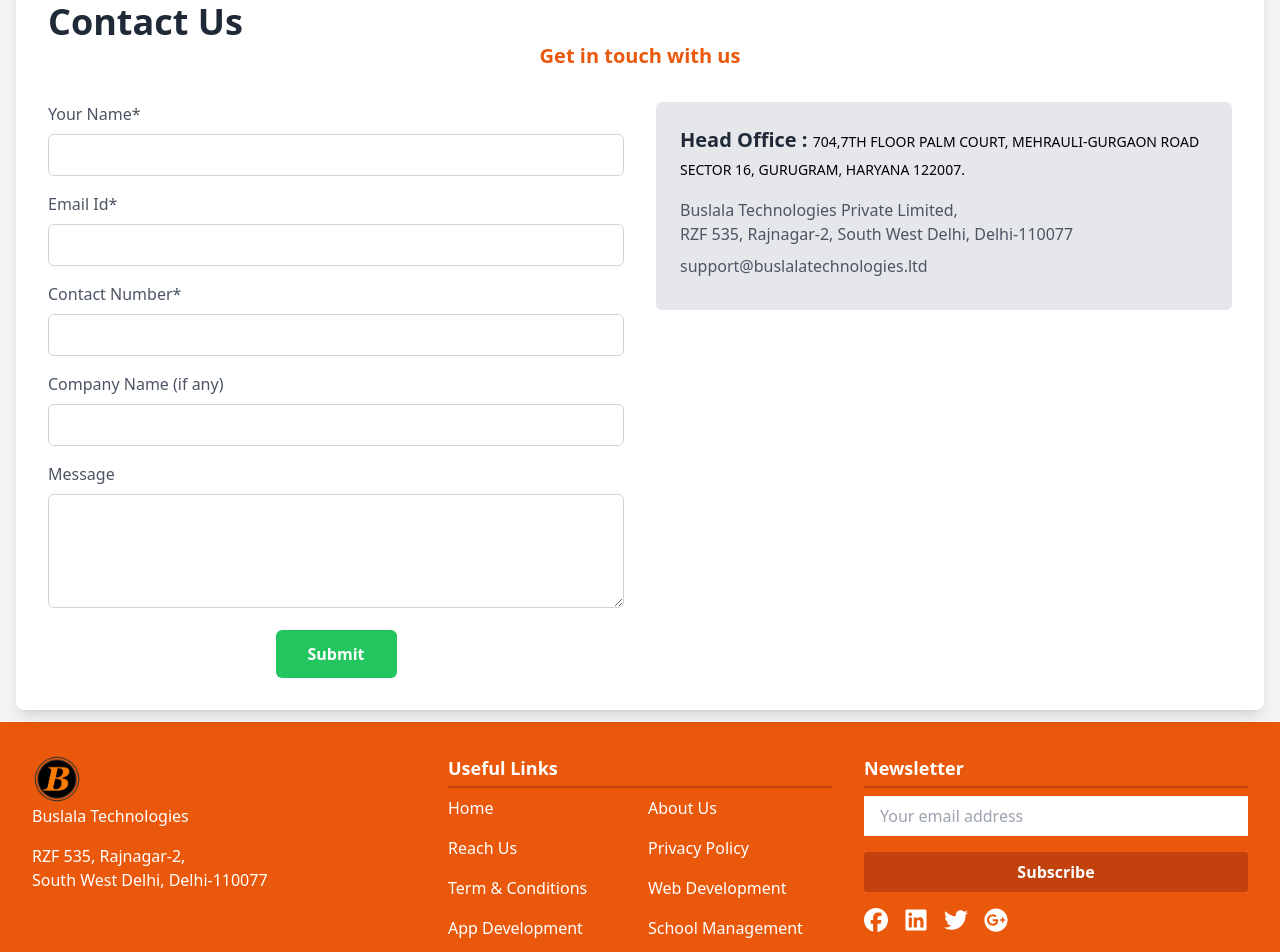
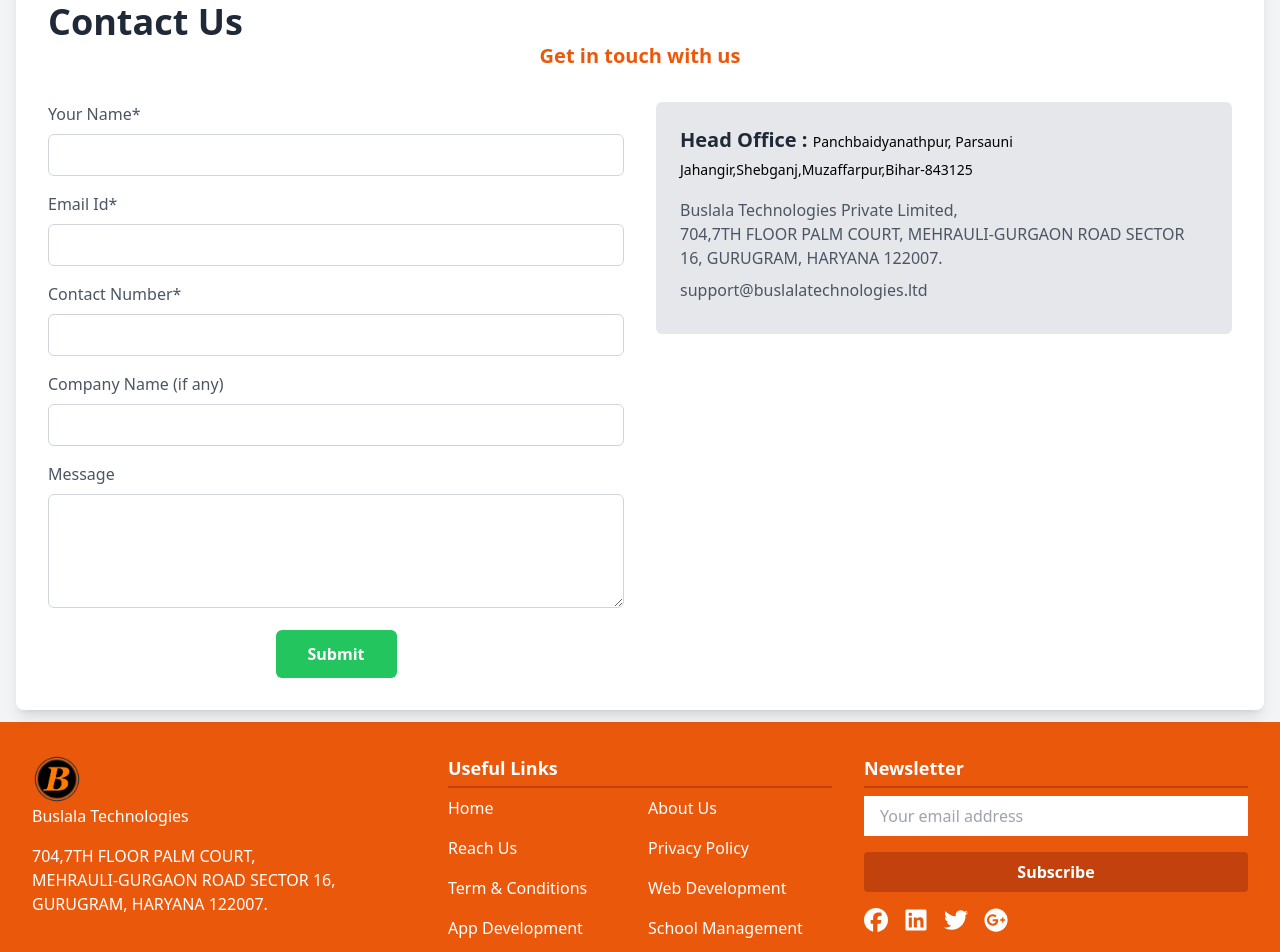
Before and after one commit to Aman121K/Morishsoftech, a React (Create React App) app: page /contact in a window 1280 px wide. Shown: the part 220-1172 px from the top of the page. Built offline with nearby package versions, Linux system fonts and the light colour scheme.

Commit message:
ADDRESS UPDATE

```diff
--- a/src/components/Footer.jsx
+++ b/src/components/Footer.jsx
@@ -21,10 +21,11 @@
             <h4>Buslala Technologies</h4>
           </NavLink>
           <p>
-          RZF 535, Rajnagar-2,
+          704,7TH FLOOR PALM COURT,
+          {/* RZF 535, Rajnagar-2, */}
             <br />
-            South West Delhi,
-            Delhi-110077
+            MEHRAULI-GURGAON ROAD SECTOR 16,
+            GURUGRAM, HARYANA 122007.
           </p>
           <NavLink to="#!" className="text-orange-200 hover:text-white">
             {/* Talk to an expert */}
--- a/src/innerpages/ContactForm.jsx
+++ b/src/innerpages/ContactForm.jsx
@@ -131,16 +131,16 @@
             <div className="col-span-2 md:col-span-1">
               <div className="bg-gray-200 p-6 rounded-md">
                 <h2 className="text-xl font-bold text-gray-800 mb-4">
-                Head Office : <strong className="text-sm font-normal text-black">704,7TH FLOOR PALM COURT, MEHRAULI-GURGAON ROAD SECTOR 16, GURUGRAM, HARYANA 122007.</strong>
+                  Head Office : <strong className="text-sm font-normal text-black">Panchbaidyanathpur, Parsauni Jahangir,Shebganj,Muzaffarpur,Bihar-843125</strong>
                 </h2>
                 <p className="text-gray-600 mb-2">
-                Buslala Technologies Private Limited,
+                  Buslala Technologies Private Limited,
                   <br />
-                  RZF 535, Rajnagar-2, South West Delhi, Delhi-110077
+                  704,7TH FLOOR PALM COURT, MEHRAULI-GURGAON ROAD SECTOR 16, GURUGRAM, HARYANA 122007.
                 </p>
                 {/* <p className="text-gray-600 mb-2">Phone: +91 (124) 411 8979</p> */}
                 <p className="text-gray-600 mb-2">
-                support@buslalatechnologies.ltd
+                  support@buslalatechnologies.ltd
                 </p>
               </div>
             </div>
```
